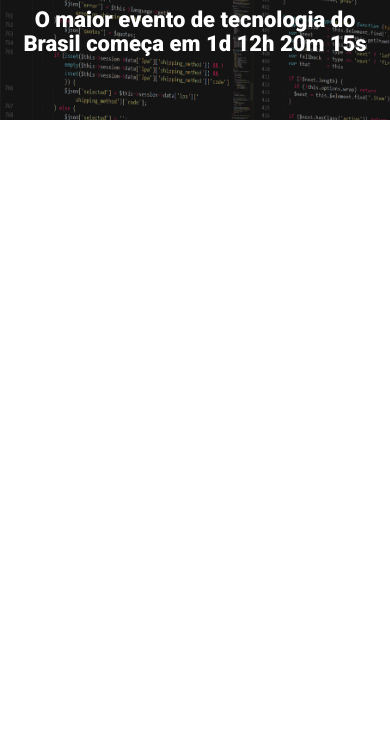
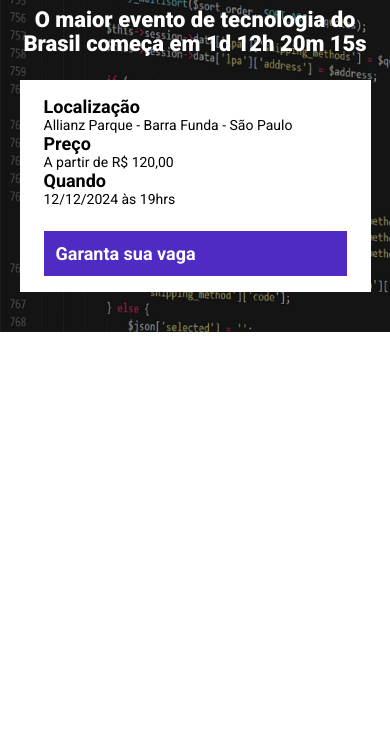
Before and after one commit to MarianaAlves22/ebac_talks, a website built with Parcel: page src/index.html in a window 390 px wide. Shown: the part 96-844 px from the top of the page. Built offline with nearby package versions, Linux system fonts and the light colour scheme.

Commit message:
criando a área de infos

```diff
--- a/src/index.html
+++ b/src/index.html
@@ -16,6 +16,25 @@
             <p class="hero__text">
                 O maior evento de tecnologia do Brasil começa em 1d 12h 20m 15s
             </p>
+            <div class="infos-bar">
+                <ul class="infos-bar__infos">
+                    <li class="infos-bar__infos__item">
+                        <b>Localização</b>
+                        Allianz Parque - Barra Funda - São Paulo
+                    </li>
+                    <li class="infos-bar__infos__item">
+                        <b>Preço</b>
+                        A partir de R$ 120,00
+                    </li>
+                    <li class="infos-bar__infos__item">
+                        <b>Quando</b>
+                        12/12/2024 às 19hrs
+                    </li>
+                </ul>
+                <a href="#" class="button button--primary">
+                    Garanta sua vaga
+                </a>
+            </div>
         </div>
     </header>
 
--- /dev/null
+++ b/src/styles/components/_buttons.scss
@@ -0,0 +1,23 @@
+.button {
+    padding: 12px;
+    font-size: 18px;
+    font-weight: bold;
+    text-decoration: none;
+    text-align: center;
+    white-space: nowrap;
+
+    &--primary {
+        color: #fff;
+        background-color: #4F2AC3;
+    }
+
+    @media (max-width: 640px) {
+        display: block;
+        width: 100%;
+    }
+
+    @media (max-width: 1024px) {
+        display: flex;
+        align-items: center;
+    }
+}
--- /dev/null
+++ b/src/styles/components/_info_bar.scss
@@ -0,0 +1,40 @@
+.infos-bar {
+    padding: 16px 24px;
+    background-color: #fff;
+    display: flex;
+    justify-content: space-between;
+
+    &__infos {
+        display: flex;
+        gap: 40px;
+
+        &__item {
+            font-size: 14px;
+            color: #000;
+
+            b {
+                color: #000;
+                font-size: 18px;
+                display: block;
+            }
+        }
+    }
+
+    @media (max-width: 640px) {
+        display: block;
+
+        &__infos {
+            display: block;
+        }
+
+        &__infos {
+            margin-bottom: 24px;
+        }
+    }
+
+    @media (max-width: 1024px) {
+        &__infos {
+            gap: 16px;
+        }
+    }
+}
--- a/src/styles/main.scss
+++ b/src/styles/main.scss
@@ -1,4 +1,6 @@
 @use 'hero';
+@use 'components/info_bar';
+@use 'components/buttons';
 
 * {
     margin: 0;
@@ -6,6 +8,7 @@
     box-sizing: border-box;
     font-family: Roboto, sans-serif;
     color: #fff;
+    list-style: none;
 }
 
 .container {
```
